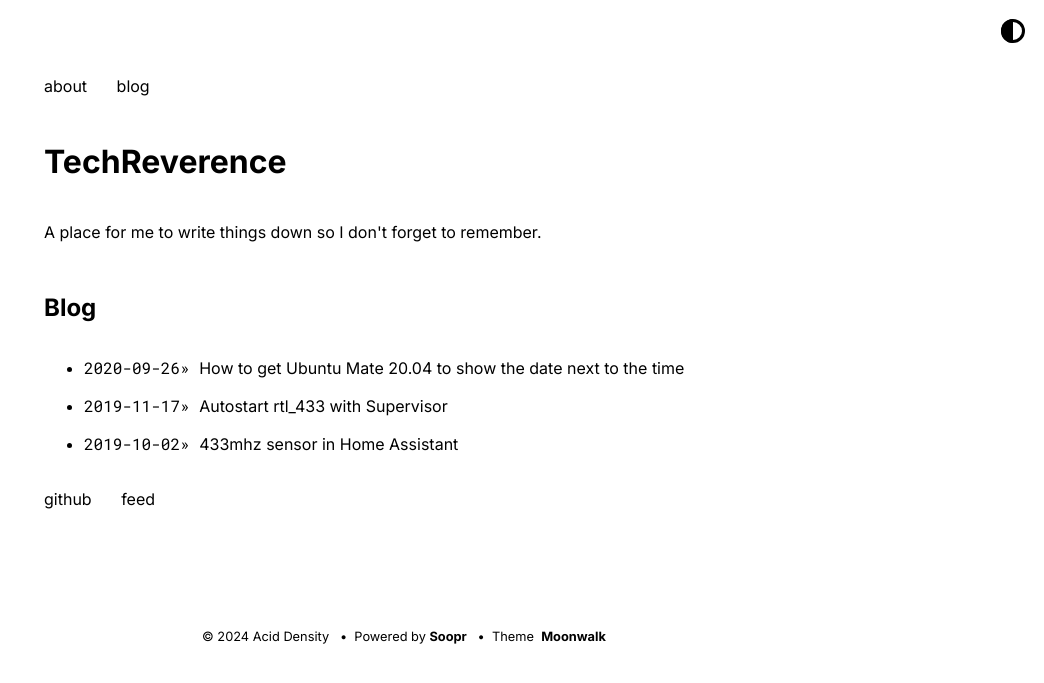
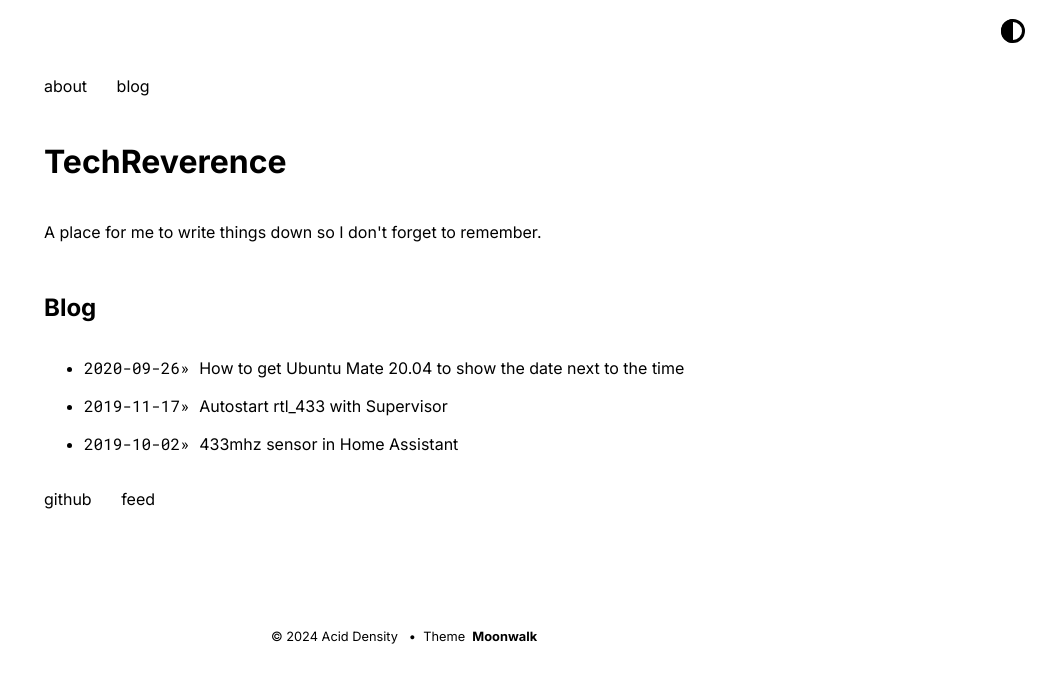
Before and after one commit to aciddensity/aciddensity.github.io, a Jekyll site: the page built from index.md, in a window 1280 px wide. Shown: the top 683 px of the page, without its empty margins (236-1280 px from the left). Built offline with Jekyll 4.4.1, drawn with Linux system fonts in a browser that asks for light colours; some of the changed lines change nothing that is shown.

Commit message:
attempting to remove stupid social media crap

```diff
--- a/_config.yml
+++ b/_config.yml
@@ -38,8 +38,8 @@ theme_config:
     title_blog: Blog
     title_old_projects: Old Projects
 
-soopr:
-  publish_token: "" # sign up at https://www.soopr.co to get your publish token and personalize share and reaction options
+#soopr:
+#  publish_token: "" # sign up at https://www.soopr.co to get your publish token and personalize share and reaction options
 
 highlighter: rouge
 
```
